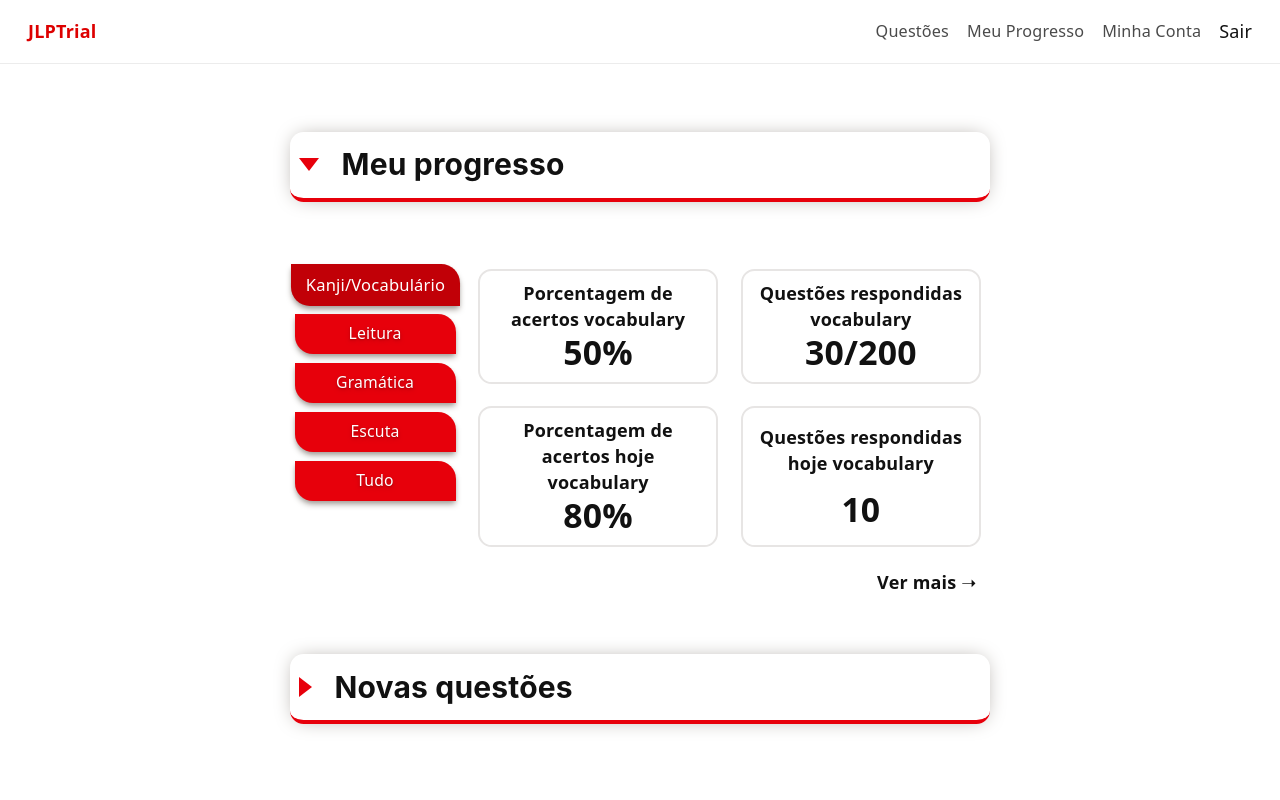
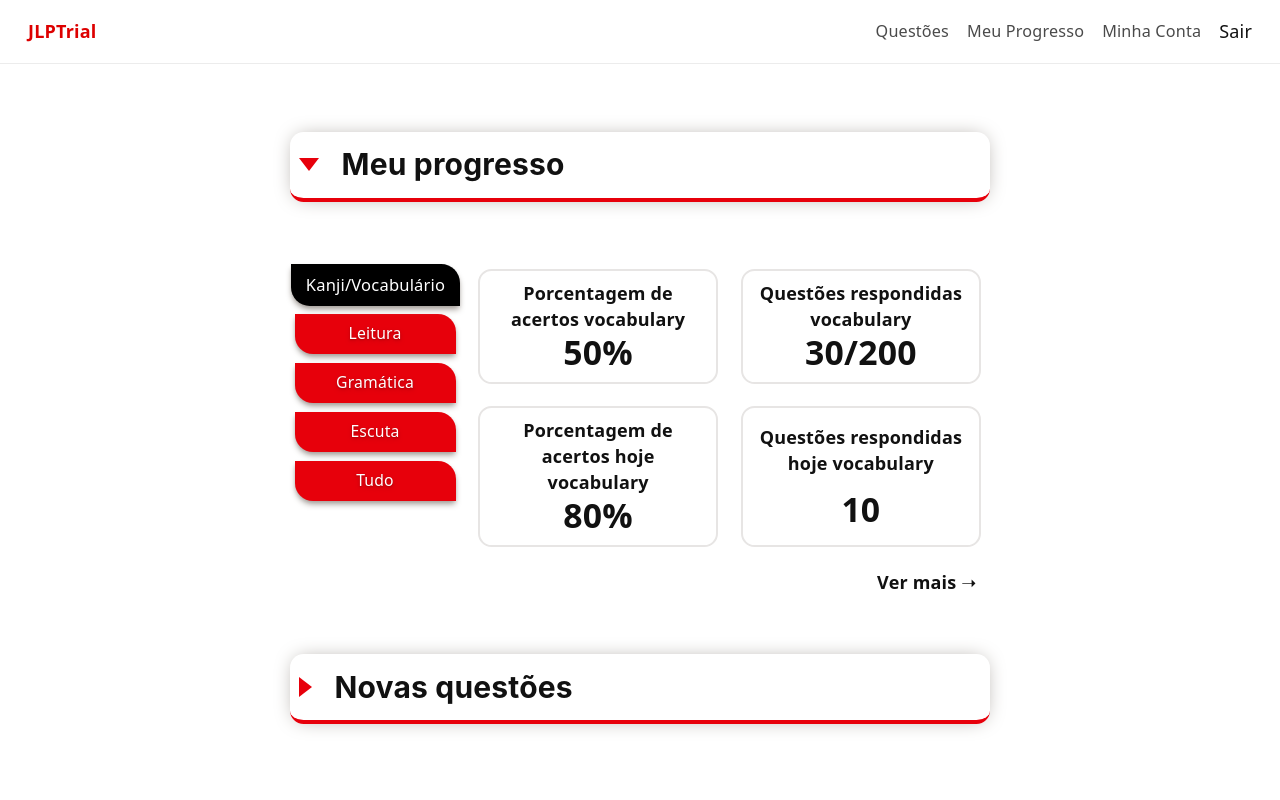
Before and after one commit to JLPTrial/web, a React (Vite) app: page / in a window 1280 px wide. Both pictures are taken after a click on the button "Meu progresso". Shown: the top 800 px of the page. Built offline with nearby package versions, Linux system fonts and the light colour scheme; no server answers.

Commit message:
fix: adjust button and dark mode designs

```diff
--- a/src/components/Dashboard.tsx
+++ b/src/components/Dashboard.tsx
@@ -1,4 +1,4 @@
-
+import { useNavigate } from 'react-router'
 import { useState } from 'react'
 import {Button} from "./Button.tsx"
 import {Link} from "react-router"
@@ -18,6 +18,7 @@ function StatDisplayBox({title, data, type}) {
 }
 
 function StatisticsDisplay({type}) {
+	const navigate = useNavigate();
 	return (
 		<div className='max-w-[300px] sm:max-w-[1000px] flex flex-col items-center'>
 			<div className='grid grid-cols-1 sm:grid-cols-2 gap-1'>
@@ -26,7 +27,7 @@ function StatisticsDisplay({type}) {
 				<StatDisplayBox title="Porcentagem de acertos hoje" data="80%" type={type} />
 				<StatDisplayBox title="Questões respondidas hoje" data="10" type={type} />
 			</div>
-			<button className='m-2 self-end p-1 hover:scale-110 cursor-pointer font-bold transition-all duration-300'>Ver mais ➝</button>
+			<button onClick={() => navigate('/stat')} className='m-2 self-end p-1 hover:scale-110 cursor-pointer font-bold transition-all duration-300'>Ver mais ➝</button>
 		</div>
 	);
 
@@ -59,8 +60,8 @@ function QuestionsButton({ link, text, alignment }) {
 function MainButton({title, active1, setActive1}) {
 	return (
 		<button onClick={() => setActive1(!active1)}
-		className="border-b-4 border-red-600 py-4 rounded-xl
-			shadow-stone-400 shadow-[0_0_20px_-5px_rgba(230,230,230,0.1)]
+		className="border-b-4 border-red-600 py-4 rounded-xl dark:border-t-2 dark:border-x-2 dark:border-t-gray-700 dark:border-x-gray-700
+			shadow-stone-400 shadow-[0_0_20px_-5px_rgba(230,230,230,0.1)] dark:shadow-none
 			h-[70px] my-1 sm:my-10 w-full
 			cursor-pointer
 			flex items-center justify-start">
@@ -109,12 +110,12 @@ function QuestionBox({title, revision}) {
 			<MainButton title={title} active1={active1} setActive1={setActive1} />
 			<div className={`mt-3 grid grid-cols-1 sm:grid-cols-2 gap-5 transition-all duration-500
 				${active1 ? "max-h-[1000px] opacity-100" : "max-h-[0px] pointer-events-none opacity-0"}`}>
-				<QuestionsButton link={revision ? "/" : "/login"} text="Kanji/Vocabulário" alignment="left" />
-				<QuestionsButton link={revision ? "/" : "/login"} text="Leitura" alignment="right" />
-				<QuestionsButton link={revision ? "/" : "/login"} text="Gramática" alignment="left" />
-				<QuestionsButton link={revision ? "/" : "/login"} text="Escuta" alignment="right" />
-				<QuestionsButton link={revision ? "/" : "/login"} text="Tudo" alignment="left" />
-				<QuestionsButton link={revision ? "/" : "/login"} text="Continuar de onde parei"  alignment="right" />
+				<QuestionsButton link={revision ? "/question" : "/question"} text="Kanji/Vocabulário" alignment="left" />
+				<QuestionsButton link={revision ? "/question" : "/question"} text="Leitura" alignment="right" />
+				<QuestionsButton link={revision ? "/question" : "/question"} text="Gramática" alignment="left" />
+				<QuestionsButton link={revision ? "/question" : "/question"} text="Escuta" alignment="right" />
+				<QuestionsButton link={revision ? "/question" : "/question"} text="Tudo" alignment="left" />
+				<QuestionsButton link={revision ? "/question" : "/question"} text="Continuar de onde parei"  alignment="right" />
 
 			</div>
         </div>
@@ -128,8 +129,7 @@ function MockTestBox({title}) {
 			<MainButton title={title} active1={active1} setActive1={setActive1} />
 			<div className={`mt-3 grid grid-cols-1 sm:grid-cols-2 gap-5 transition-all duration-500 ease-out
 			${active1 ? "max-h-[100px] opacity-100" : "max-h-[0px] pointer-events-none opacity-0"}`}>
-				<QuestionsButton link="/" text="Novo simulado" alignment="left" />
-				<QuestionsButton link="/" text="Refazer simulado" alignment="right" />
+				<QuestionsButton link="/mock-test" text="Novo simulado" alignment="left" />
 			</div>
         </div>
     );
--- a/src/ui/box.ts
+++ b/src/ui/box.ts
@@ -6,6 +6,7 @@ export const box = cva(
   text-base
   text-shadow-md
   shadow-md shadow-stone-400
+  dark:shadow-none
   bg-red-600 text-shadow-red-700
   font-bold
   sm:font-medium
@@ -16,15 +17,15 @@ export const box = cva(
                 variants: {
                         direction: {
                                 left: `rounded-tl-none rounded-br-none rounded-tr-2xl rounded-bl-2xl `,
-                                right: `rounded-tl-2xl rounded-br-2xl rounded-tr-none rounded-bl-none `
+                                right: `rounded-tl-none rounded-br-none rounded-tr-2xl rounded-bl-2xl sm:rounded-tl-2xl sm:rounded-br-2xl sm:rounded-tr-none sm:rounded-bl-none `
                         },
                         interactive: {
-                                true: "cursor-pointer transition-all duration-300 hover:scale-105",
+                                true: "cursor-pointer transition-all duration-400 transition-all hover:bg-[length:100%_100%] hover:text-shadow-none",
                                 false: "",
                         },
                         tone: {
-                                default: "",
-                                active: "bg-red-700 scale-105",
+                                default: "bg-gradient-to-r from-black to-black bg-no-repeat bg-left bg-[length:0%_100%]",
+                                active: "bg-gradient-to-r from-black to-black bg-[length:100%_100%] scale-105 text-shadow-none",
                                 danger: "bg-red-900 hover:bg-red-950",
                         },
                         size: {
@@ -53,18 +54,18 @@ export const box = cva(
                         {
                                 direction: "right",
                                 radius: "normal",
-                                class: ` rounded-tl-2xl rounded-br-2xl rounded-tr-none rounded-bl-none `,
+                                class: ` rounded-tl-none rounded-br-none rounded-tr-2xl rounded-bl-2xl sm:rounded-tl-2xl sm:rounded-br-2xl sm:rounded-tr-none sm:rounded-bl-none `,
                         },
 
                         {
                                 direction: "left",
                                 radius: "hero",
-                                class: ` rounded-tl-none rounded-br-none rounded-tr-[120px] rounded-bl-[120px] `,
+                                class: ` rounded-tl-none rounded-br-none rounded-tr-[80px] rounded-bl-[80px] sm:rounded-tr-[120px] sm:rounded-bl-[120px] `,
                         },
                         {
                                 direction: "right",
                                 radius: "hero",
-                                class: ` rounded-tl-[120px] rounded-br-[120px] rounded-tr-none rounded-bl-none `,
+                                class: ` rounded-tr-[80px] rounded-bl-[80px] sm:rounded-tl-[120px] sm:rounded-br-[120px] sm:rounded-tr-none sm:rounded-bl-none `,
                         },
                 ]
         }
```
